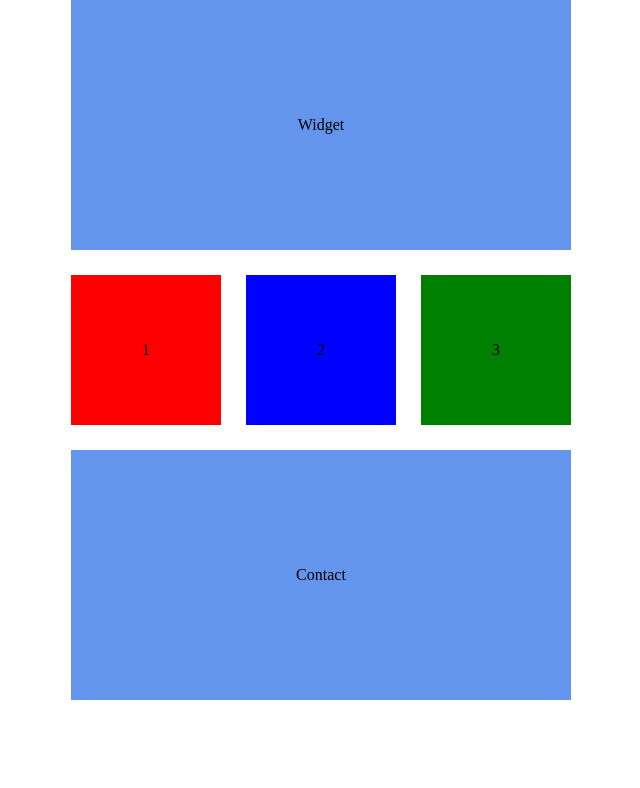
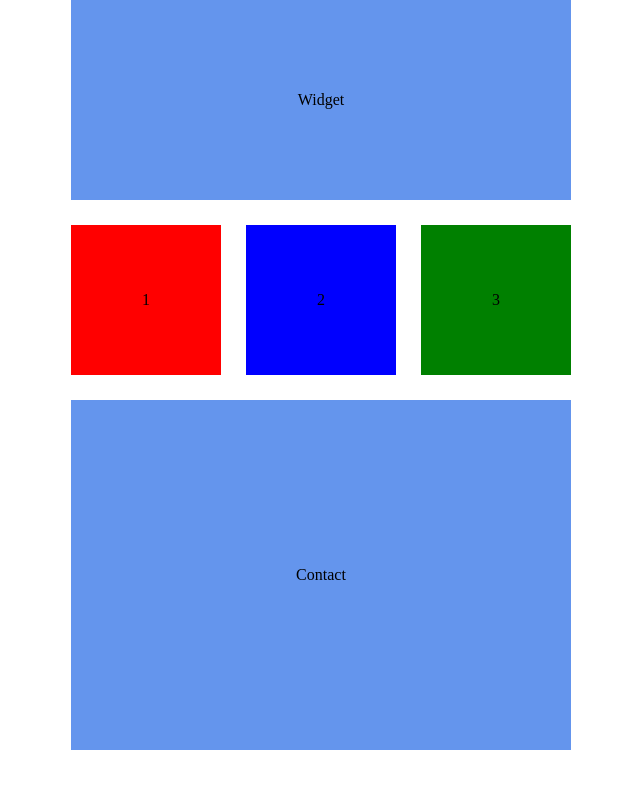
Before and after one commit to Macaskill96/RomanLevchuk1, a plain HTML site: page lesson2_flex/hometask_flex.html in a window 1280 px wide. Shown: the whole page, without its empty margins (319-959 px from the left). Drawn offline with Linux system fonts and the light colour scheme.

Commit message:
doing hometask with flex

```diff
--- a/lesson2_flex/main.css
+++ b/lesson2_flex/main.css
@@ -29,7 +29,7 @@ body {
     display: flex;
     align-items: center;
     justify-content: center;
-    height: 250px;
+    height: 200px;
     width: 500px;
 }
 .mother {
@@ -37,7 +37,7 @@ body {
     display: flex;
     align-items: center;
     justify-content: center;
-    height: 250px;
+    height: 350px;
     width: 500px;
 
 }
```
